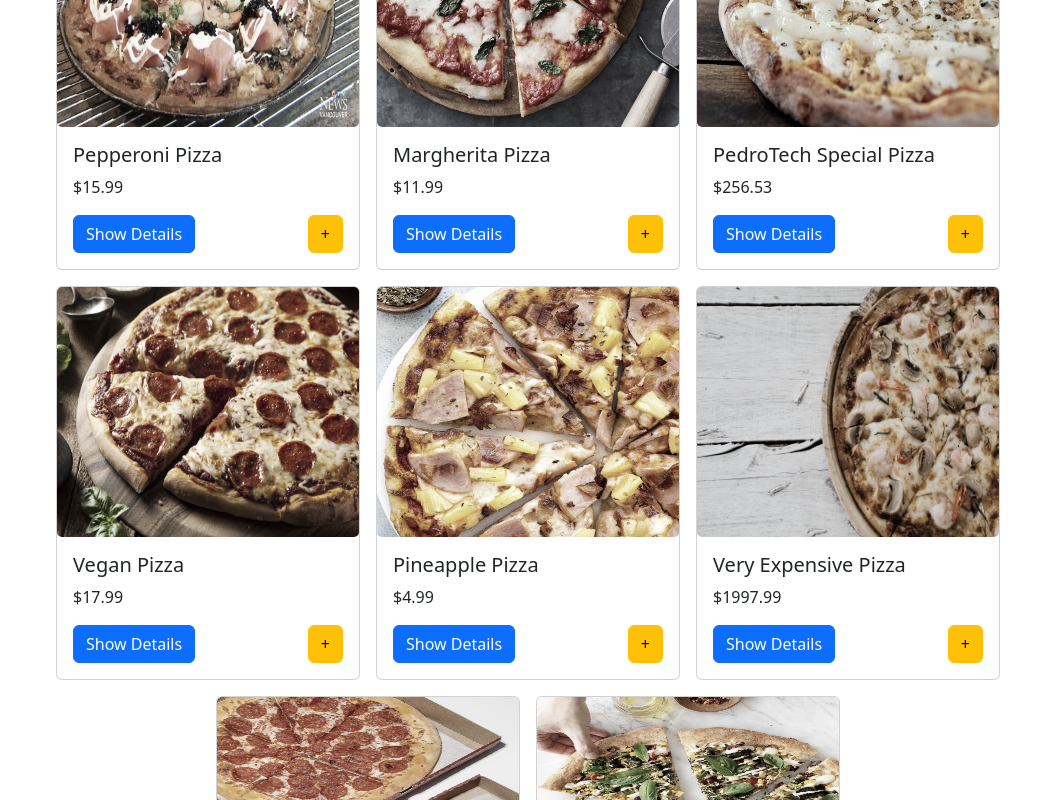
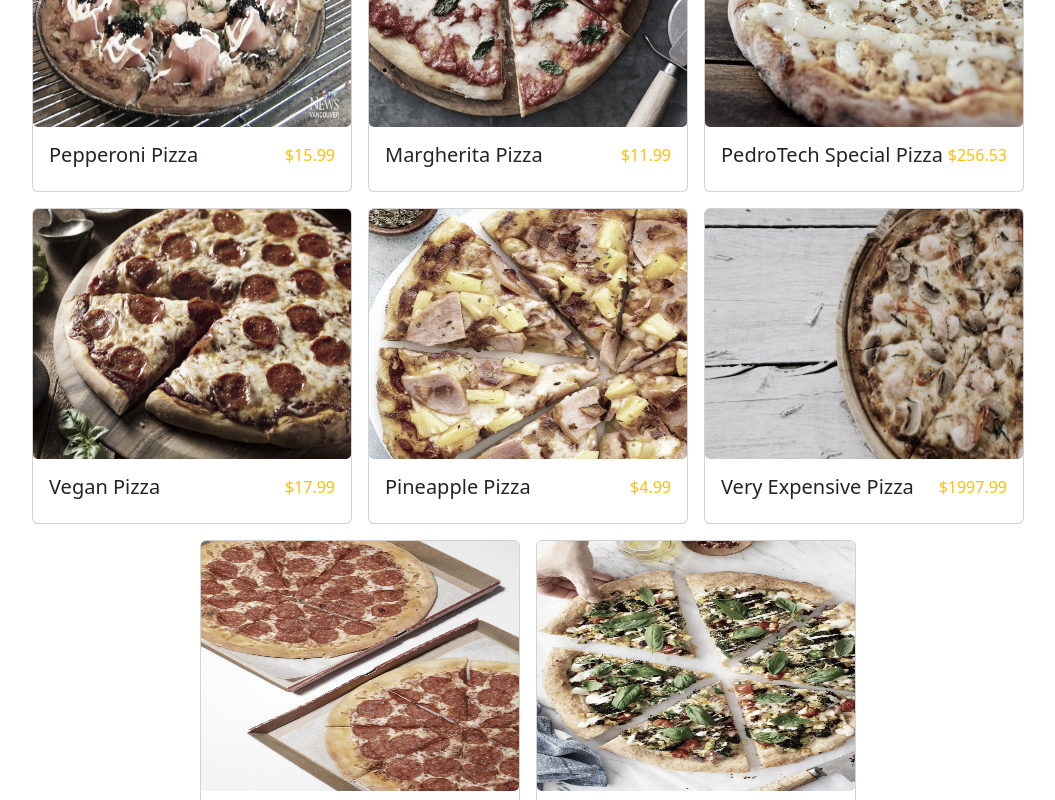
Before and after one commit to eslamar3y/itiproject, a React (Create React App) app: page / in a window 1280 px wide. Shown: the part 1000-1800 px from the top of the page, without its empty margins (112-1167 px from the left). Built offline with nearby package versions, Linux system fonts and the light colour scheme.

Commit message:
update some designs

```diff
--- a/src/components/Header.jsx
+++ b/src/components/Header.jsx
@@ -60,7 +60,7 @@ function Header() {
                     {user ? (
                         <Nav.Link>
                             <Link className="link" to="#" onClick={Logout}>
-                Logout
+                                <i className="fa-solid fa-arrow-right-from-bracket fa-lg"></i>
                             </Link>
                         </Nav.Link>
                     ) : (
@@ -73,7 +73,7 @@ function Header() {
                     <Nav.Link className="position-relative">
                         <Link className="link" to="/cart">
                             <i className="fa-solid fa-cart-shopping"></i>
-              <span className="text-warning position-absolute top-0 end-2">
+                            <span className="text-warning position-absolute top-0">
                                 {cards}
                             </span>
                         </Link>
--- a/src/components/content/ListOfCards.jsx
+++ b/src/components/content/ListOfCards.jsx
@@ -3,12 +3,12 @@ import { CardsData } from "../../Data/CardsData";
 import ProductCard from './ProductCard';
 
 function ListOfCards() {
-    const [Products, setProducts] = useState(CardsData)
-    console.log(Products.length);
+    // const [Products, setProducts] = useState(CardsData)
+    // console.log(Products.length);
 
     return (
         <div className='container mt-5 mb-5 pt-4 pb-4 d-flex flex-wrap gap-3 justify-content-center'>
-            {Products.map(card => {
+            {CardsData.map(card => {
                 return (
                     <div key={card.id}>
                         <ProductCard data={card} />
--- a/src/components/content/ProductCard.jsx
+++ b/src/components/content/ProductCard.jsx
@@ -1,31 +1,37 @@
-import React, { useState } from 'react';
-import { Button, Card, Modal } from 'react-bootstrap';
+import React from 'react';
+import { Card } from 'react-bootstrap';
 import "../../style/cards.css";
-import Popup from '../Popup';
+import { useNavigate } from 'react-router-dom';
+// import Popup from '../Popup';
 
 
 function ProductCard(props) {
-    let [cards, setCards] = useState(0);
+    // let [cards, setCards] = useState(0);
 
-    let AddProduct = () => {
-        setCards(cards += 1);
+    // let AddProduct = () => {
+    //     setCards(cards += 1);
+    // }
+    // let navigate = useNavigate();
+    let handelDetails = () => {
+        console.log(props.data.id);
+        // navigate(`/details/${props.data.id}`);
     }
 
 
     return (
-        <Card style={{ width: '19rem' }}>
+        <Card style={{ width: '20rem' }} onClick={handelDetails}>
             <div className="img-container">
                 <Card.Img className='card-img w-100' variant="top" src={`/Images/${props.data.image}`} />
             </div>
-            <Card.Body>
+            <Card.Body className='d-flex justify-content-between'>
                 <Card.Title>{props.data.title}</Card.Title>
-                <Card.Text className='text-bold'>
+                <Card.Text className='text-bold text-warning'>
                     ${props.data.price}
                 </Card.Text>
-                <div className="btns d-flex justify-content-between">
+                {/* <div className="btns d-flex justify-content-between">
                     <Popup cardData={props.data} />
                     <Button variant="warning" onClick={AddProduct}>+</Button>
-                </div>
+                </div> */}
             </Card.Body>
         </Card>
     )
```
Also changed, not shown: src/components/Slider.jsx (indentation only). Lines whose indentation alone changed are shown as unchanged.
